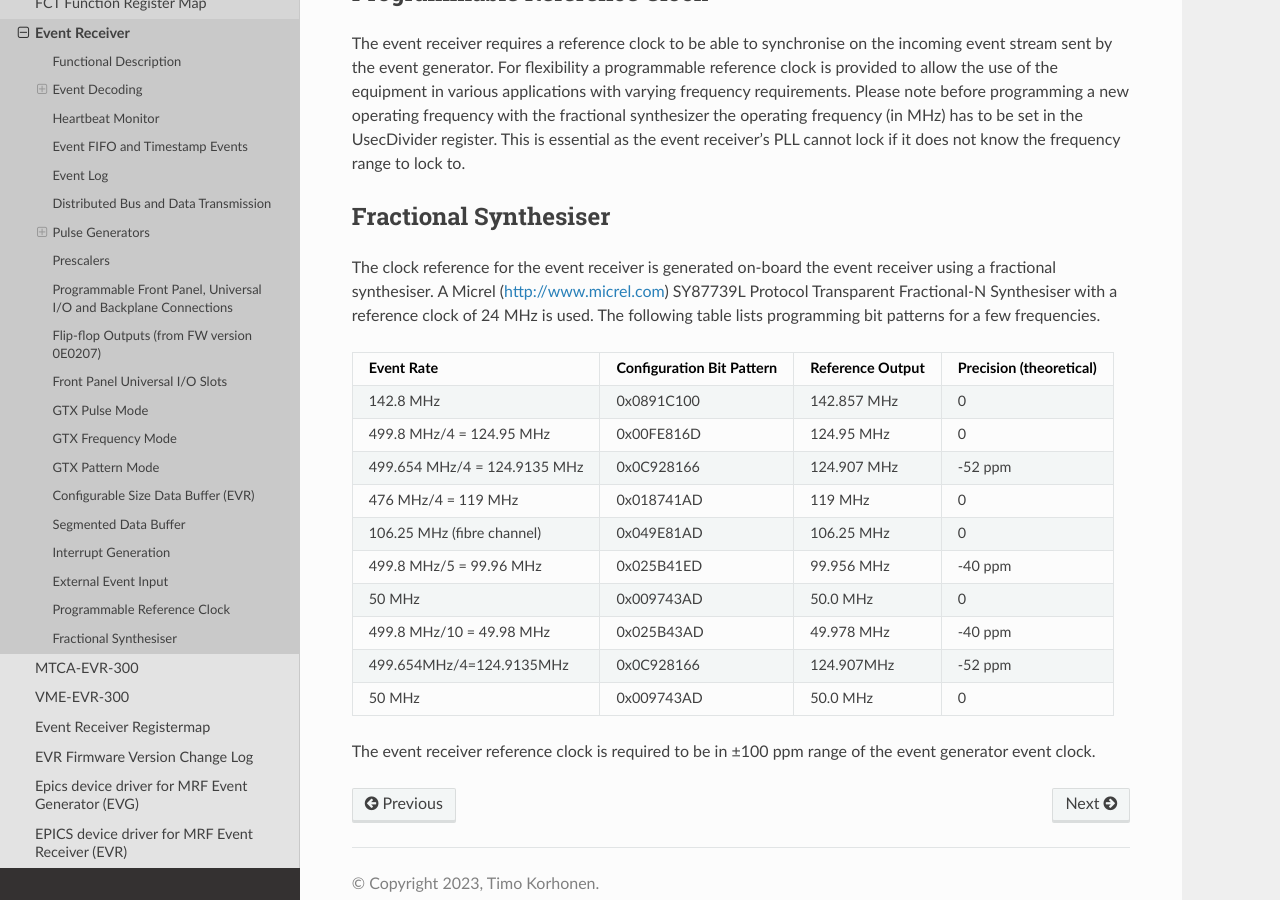
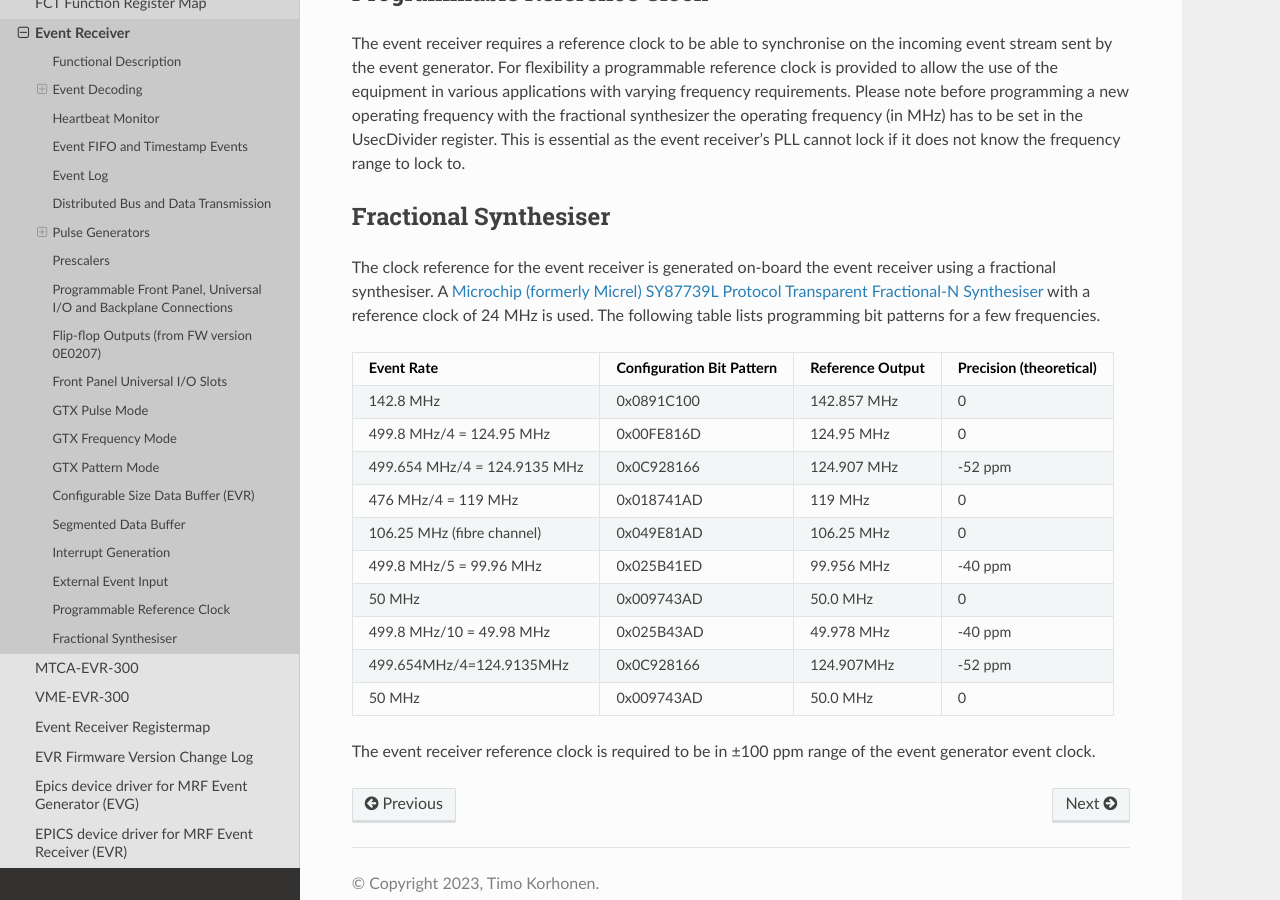
Before and after one commit to ttkorhonen/myDocument, a Sphinx documentation site: the page built from docs/mrfioc2/event-receiver.md, in a window 1280 px wide and 900 px high, scrolled down 9936 px. Built offline with Sphinx 7.4.7 and the Read the Docs theme 2.0.0, drawn with Linux system fonts in a browser that asks for light colours.

Commit message:
updated frequency synth details.

```diff
--- a/docs/mrfioc2/event-receiver.md
+++ b/docs/mrfioc2/event-receiver.md
@@ -402,10 +402,10 @@ lock to.
 ### Fractional Synthesiser
 
 The clock reference for the event receiver is generated on-board the
-event receiver using a fractional synthesiser. A Micrel
-(<http://www.micrel.com>) SY87739L Protocol Transparent Fractional-N
-Synthesiser with a reference clock of 24 MHz is used. The following
-table lists programming bit patterns for a few frequencies.
+event receiver using a fractional synthesiser. A [Microchip (formerly Micrel)](https://www.microchip.com/)
+[SY87739L Protocol Transparent Fractional-N Synthesiser](http://ww1.microchip.com/downloads/en/devicedoc/sy87739l.pdf)
+with a reference clock of 24 MHz is used.
+The following table lists programming bit patterns for a few frequencies.
 
   | Event Rate                     | Configuration Bit Pattern   | Reference Output   | Precision (theoretical)
   | ------------------------------ | --------------------------- | ------------------ | -------------------------
```
